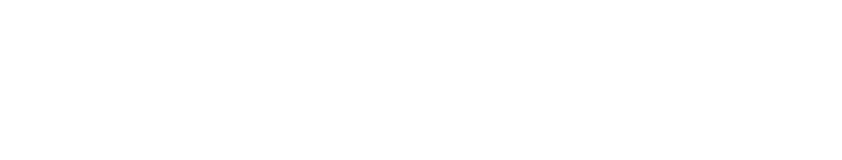
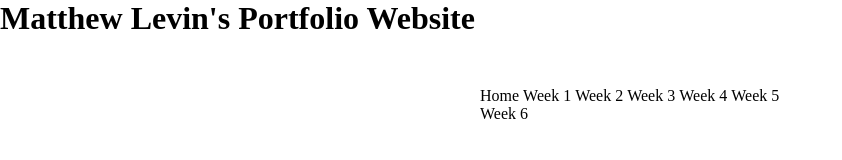
Before and after one commit to Darkshivers/portfolio, a plain HTML site: page index.html in a window 1280 px wide. Shown: the whole page, without its empty margins (0-842 px from the left). Drawn offline with Linux system fonts and the light colour scheme.

Commit message:
Very basic nav structure
Don't hit me!

```diff
--- a/css/main.css
+++ b/css/main.css
@@ -6,4 +6,25 @@
 }
 a {
 	text-decoration: none;
+	color:black;
 }
+
+
+
+/* Navigation */
+
+#nav li {
+
+	display:inline;
+	width:60px;
+
+}
+
+#nav {
+
+	margin-left:auto;
+	margin-right:auto;
+	padding-top:50px;
+	width:25%;
+
+}
--- a/index.html
+++ b/index.html
@@ -6,7 +6,22 @@
 </head>
 
 <body>
-	<header></header>
+	<header>
+
+<h1> Matthew Levin's Portfolio Website </h1>
+
+<div id="nav">
+		<ul>
+  <li><a href="index.html">Home</a></li>
+  <li><a href="">Week 1</a></li>
+  <li><a href="">Week 2</a></li>
+  <li><a href="">Week 3</a></li>
+  <li><a href="">Week 4</a></li>
+  <li><a href="">Week 5</a></li>
+  <li><a href="">Week 6</a></li>
+		</ul>
+</div>
+	</header>
 
 	<div></div>
 
```
